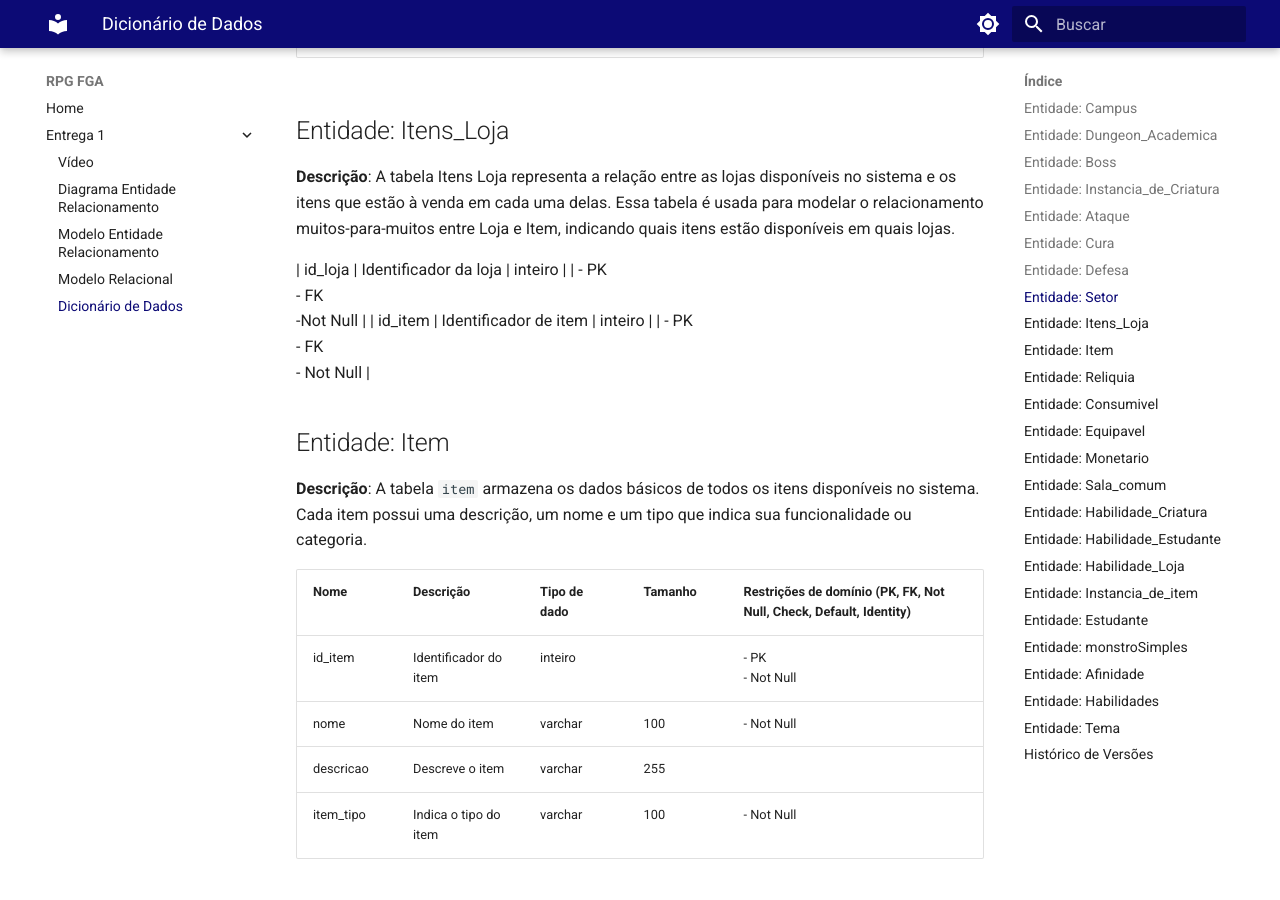
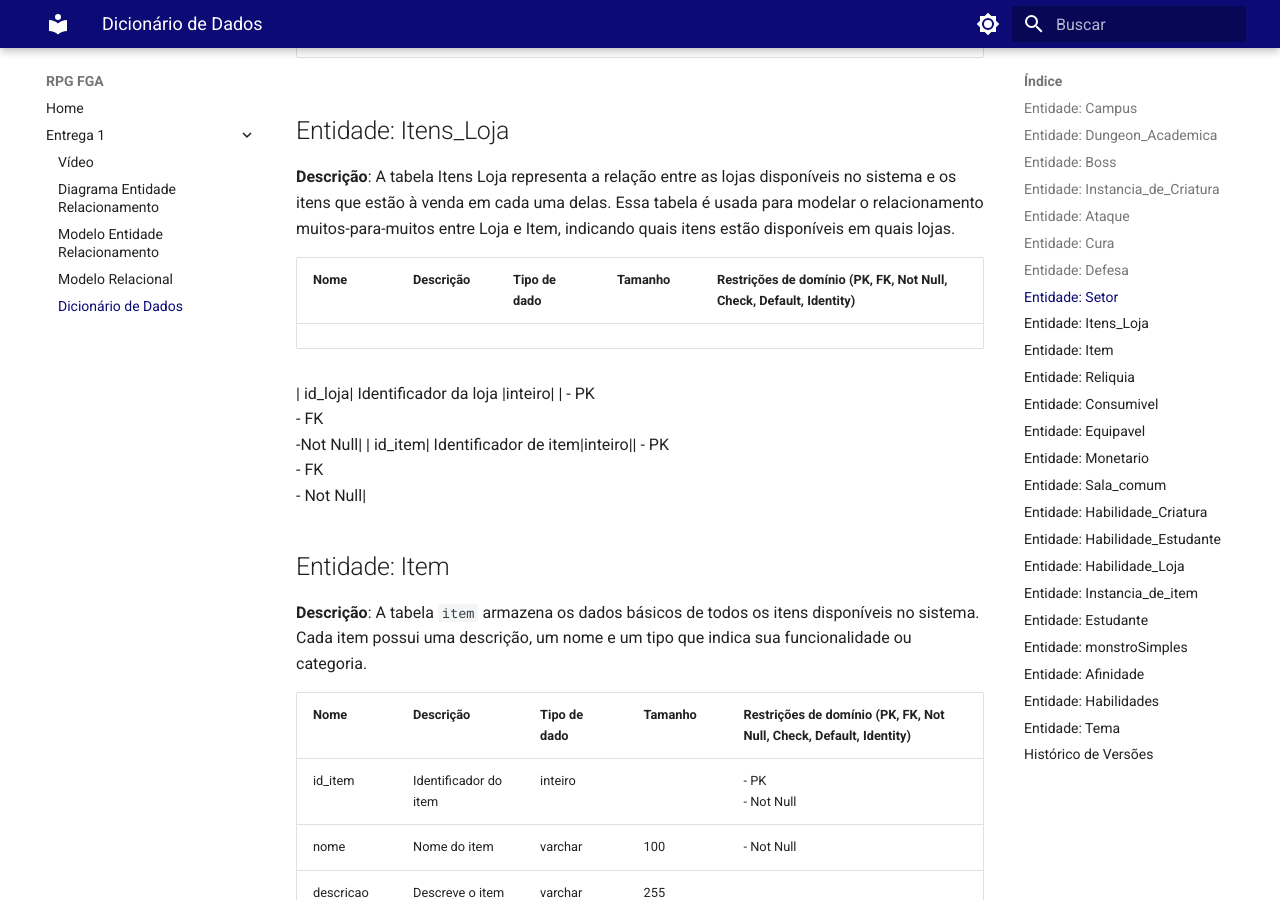
Before and after one commit to SBD1/2025.1_RPG_FGA, an MkDocs documentation site: the page built from docs/entrega1/dicionariov1.md, in a window 1280 px wide and 900 px high, scrolled down 4612 px. Built offline with MkDocs 1.6.1 and Material for MkDocs 9.7.7, drawn with Linux system fonts in a browser that asks for light colours.

Commit message:
Update dicionariov1.md

```diff
--- a/docs/entrega1/dicionariov1.md
+++ b/docs/entrega1/dicionariov1.md
@@ -94,8 +94,11 @@
 
 **Descrição**: A tabela Itens Loja representa a relação entre as lojas disponíveis no sistema e os itens que estão à venda em cada uma delas. Essa tabela é usada para modelar o relacionamento muitos-para-muitos entre Loja e Item, indicando quais itens estão disponíveis em quais lojas.
 
-| id_loja   | Identificador da loja | inteiro      |    | - PK<br>- FK<br>-Not Null                                                 |
-| id_item      | Identificador de item         | inteiro      |     | - PK<br>- FK<br>- Not Null                                                         |
+| Nome      | Descrição             | Tipo de dado | Tamanho | Restrições de domínio (PK, FK, Not Null, Check, Default, Identity) |
+| --------- | --------------------- | ------------ | ------- | ------------------------------------------------------------------ |
+
+| id_loja| Identificador da loja |inteiro|  | - PK<br>- FK<br>-Not Null|
+| id_item| Identificador de item|inteiro|| - PK<br>- FK<br>- Not Null|
 
 ## Entidade: Item
 
```
